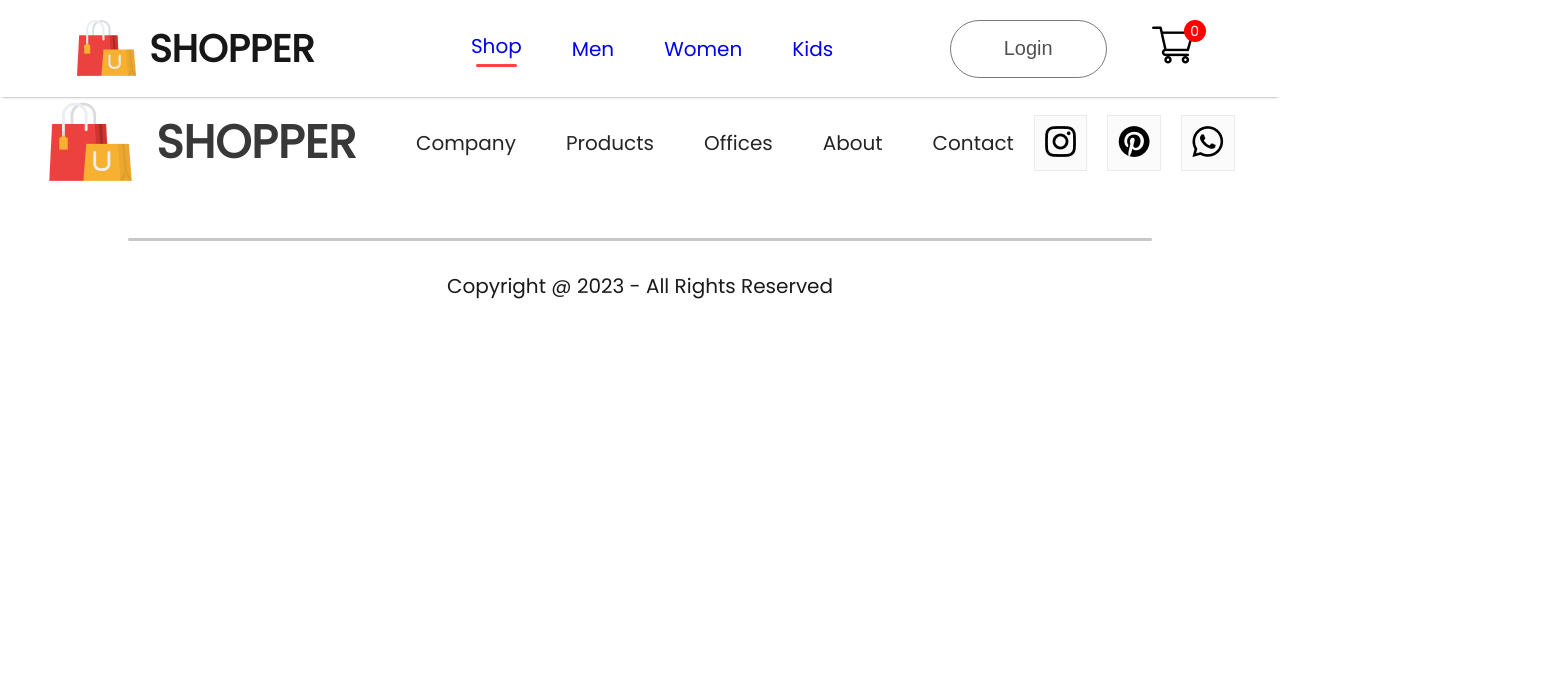
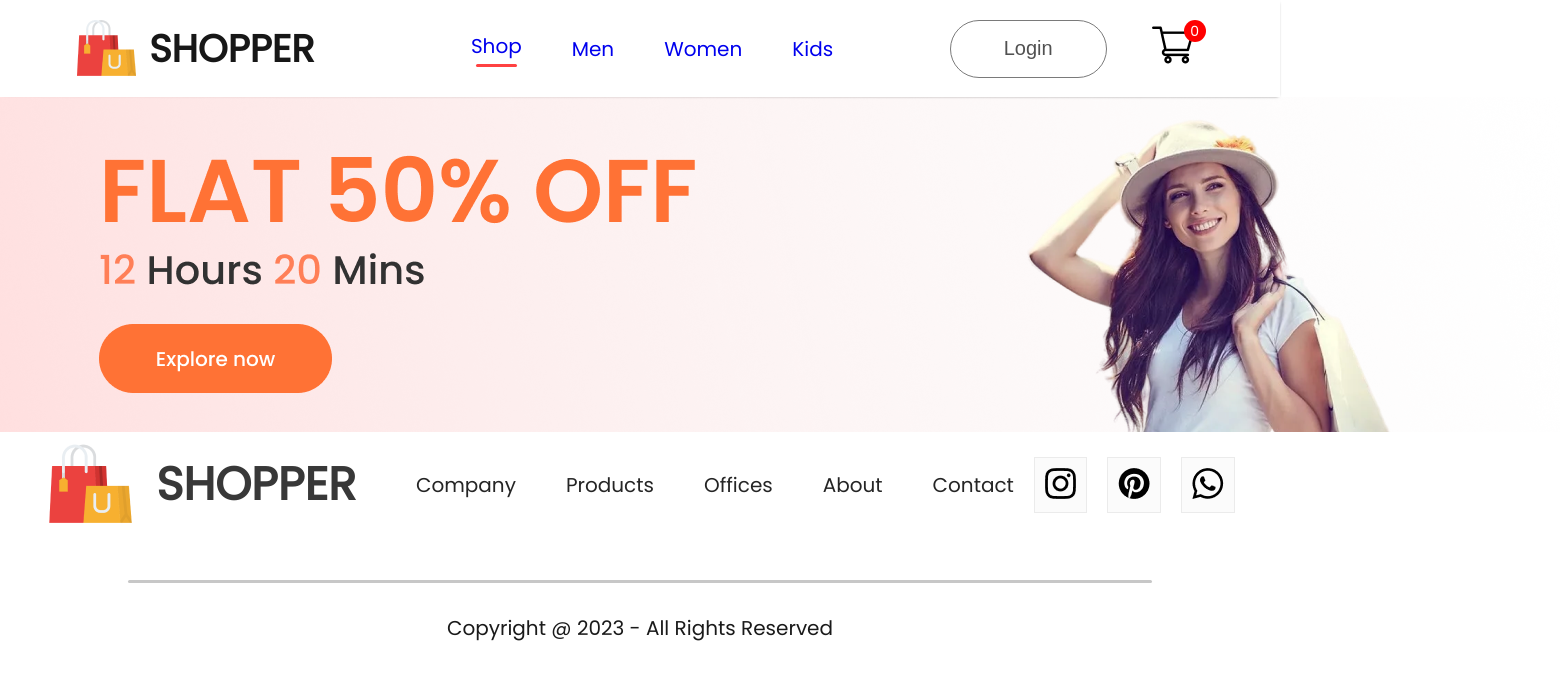
Before and after one commit to Walter1G/E-Comerce, a React (Create React App) app: page /womens in a window 1280 px wide. Shown: the top 680 px of the page, 1560 px wide, since content can reach past the window. Built offline with nearby package versions, Linux system fonts and the light colour scheme.

Commit message:
Add ShopContext

```diff
--- a/src/App.js
+++ b/src/App.js
@@ -8,7 +8,9 @@
 import Cart from './Pages/Cart';
 import LoginSignup from './Pages/LoginSignup';
 import Footer from './Components/Footer/Footer';
-
+import men_banner from './Components/Assets/banner_mens.png'
+import women_banner from './Components/Assets/banner_women.png'
+import kid_banner from './Components/Assets/banner_kids.png'
 function App() {
   return (
     <div>
@@ -16,9 +18,9 @@
       <Navbar />
       <Routes>
         <Route path='/' element={<Shop />} />
-        <Route path='/mens' element={<ShopCategory category="mens" />} />
-        <Route path='/womens' element={<ShopCategory category="women" />} />
-        <Route path='/kids' element={<ShopCategory category="kid" />} />
+        <Route path='/mens' element={<ShopCategory banner={men_banner} category="mens" />} />
+        <Route path='/womens' element={<ShopCategory banner={women_banner} category="women" />} />
+        <Route path='/kids' element={<ShopCategory banner={kid_banner} category="kid" />} />
         <Route path='/product' element={<Product />} >
           <Route path=':productId' element={<Product />} />
         </Route>
--- /dev/null
+++ b/src/Context/ShopContext.jsx
@@ -0,0 +1,16 @@
+import React,{createContext} from "react";
+import all_products from "../Components/Assets/all_product"
+
+
+export const ShopContext = createContext(null)
+
+const ShopContextProvider = (props)=>{
+    const contextValue={all_products}
+    return (
+        <ShopContext.Provider value={contextValue}>
+            {props.children}
+        </ShopContext.Provider>
+    )
+}
+
+export default ShopContextProvider;
--- a/src/Pages/ShopCategory.jsx
+++ b/src/Pages/ShopCategory.jsx
@@ -1,8 +1,13 @@
-import React from 'react';
+import React, { useContext } from 'react';
+import './CSS/ShopCategory.css'
+import { ShopContext } from '../Context/ShopContext';
 
-const ShopCategory = () => {
+const ShopCategory = (props) => {
+const all_product = useContext(ShopContext)
+
     return (
-        <div>
+        <div className='shop-category'>
+            <img src={props.banner} />
 
         </div>
     );
--- a/src/index.js
+++ b/src/index.js
@@ -3,12 +3,15 @@
 import './index.css';
 import App from './App';
 import reportWebVitals from './reportWebVitals';
+import ShopContextProvider from './Context/ShopContext';
 
 const root = ReactDOM.createRoot(document.getElementById('root'));
 root.render(
-  <React.StrictMode>
-    <App />
-  </React.StrictMode>
+  <ShopContextProvider>
+        <App />
+  </ShopContextProvider>
+
+
 );
 
 // If you want to start measuring performance in your app, pass a function
```
Also changed, not shown: src/Pages/CSS/ShopCategory.css (added).
